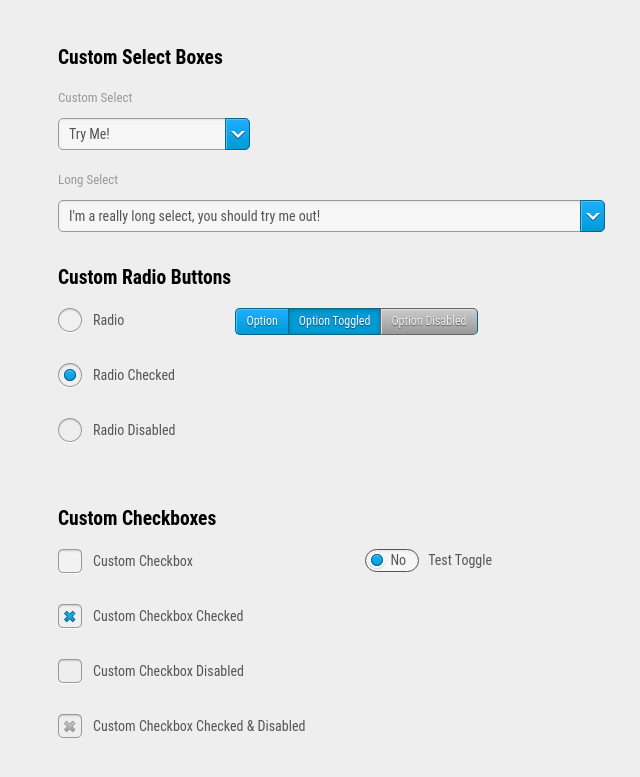
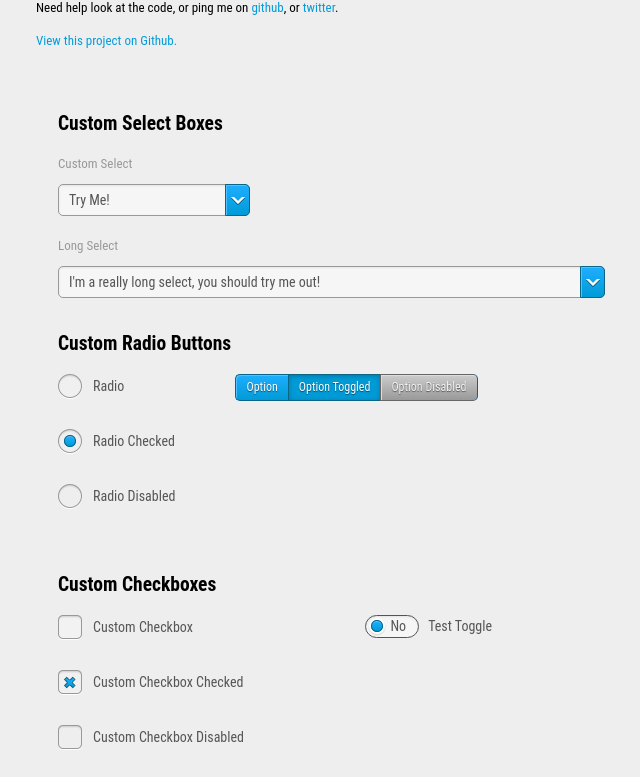
Before and after one commit to Travel-Agent/prototype-ui-toolkit, a plain HTML site: page index.html in a window 1280 px wide. Shown: the part 79-856 px from the top of the page, without its empty margins (284-924 px from the left). Drawn offline with Linux system fonts and the light colour scheme.

Commit message:
Added links to me and github

```diff
--- a/index.html
+++ b/index.html
@@ -25,6 +25,10 @@
     <div class="wrapper">
 
     <h1>Prototype UI Toolkit</h1>
+
+    <p>Need help look at the code, or ping me on <a href="https://github.com/complexthings" target="_blank">github</a>, or <a href="http://twitter.com/complexthings" target="_blank">twitter</a>.</p>
+
+    <p><a href="https://github.com/complexthings/prototype-ui-toolkit">View this project on Github.</a></p>
 
     <form action="#" method="post">
         <fieldset>
--- a/src/less/prototypeui.less
+++ b/src/less/prototypeui.less
@@ -11,6 +11,13 @@ select {
 :focus {
     outline-color: transparent;
     outline-style: none;
+}
+a {
+    color: @blue;
+    text-decoration: none;
+    &:hover {
+        text-decoration: underline;
+    }
 }
 /* @end */
 
```
Also changed, not shown: src/css/prototypeui.css.
